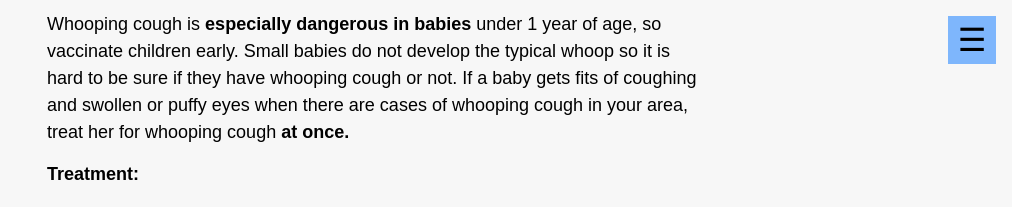
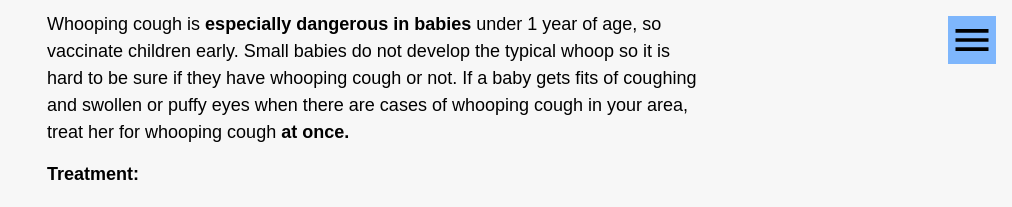
Before and after one commit to junglesta/wherenodoctor, a Jekyll site: the page built from index.html, in a window 1280 px wide and 900 px high, scrolled down 420809 px. Shown: the top 207 px of the window, without its empty margins (268-1280 px from the left). Built offline with Jekyll 4.4.1, drawn with Linux system fonts in a browser that asks for light colours.

Commit message:
svg menu icons now

```diff
--- a/_includes/svg/defs.html
+++ b/_includes/svg/defs.html
@@ -1,4 +1,19 @@
 <svg version="1.1" xmlns="http://www.w3.org/2000/svg" style="display: none;">
+
+  <symbol id="icn--menu" viewBox="0 0 24 24">
+    <title>menu</title>
+      <path d="M0 0h24v24h-24z" fill="none"/>
+      <path d="M3 18h18v-2h-18v2zm0-5h18v-2h-18v2zm0-7v2h18v-2h-18z"/>
+
+  </symbol>
+
+  <symbol id="icn--menuclose" viewBox="0 0 24 24">
+    <title>menuclose</title>
+      <path d="M19 6.41l-1.41-1.41-5.59 5.59-5.59-5.59-1.41 1.41 5.59 5.59-5.59 5.59 1.41 1.41 5.59-5.59 5.59 5.59 1.41-1.41-5.59-5.59z"/>
+      <path d="M0 0h24v24h-24z" fill="none"/>
+
+  </symbol>
+
 
   <symbol id="icn--circlelogo" viewBox="0 0 1000 1000">
     <title>circlelogo</title>
--- a/_sass/_nav_toggle.scss
+++ b/_sass/_nav_toggle.scss
@@ -6,8 +6,6 @@ $nav_height: 100vh;
   top: 1rem;
   right: 1rem;
   z-index: 20;
-  font-size: 32px;
-  line-height: 48px;
   cursor: pointer;
   width: 48px;
   height: 48px;
@@ -17,6 +15,12 @@ $nav_height: 100vh;
 .menu_ico, .close_ico {//buttons
   color: black;
   &:hover { color: white;}
+  > svg {
+    padding: 2px;
+    display: inline-block;
+    width: 44px;
+    height: 44px;
+  }
 }
 
 nav,
--- a/index.html
+++ b/index.html
@@ -10,8 +10,12 @@
     {% include svg/defs.html %}
 
     <div class="menu_toggle" id="toggle_menu">
-      <span id="menu_ico" class="menu_ico ">☰</span>
-      <span id="close_ico" class="close_ico hide">X</span>
+      <span id="menu_ico" class="menu_ico ">
+        {% include svg/use.html id="icn--menu" class="menu_svg" %}
+      </span>
+      <span id="close_ico" class="close_ico hide">
+        {% include svg/use.html id="icn--menuclose" class="menuclose_svg" %}
+      </span>
     </div>
 
     <div class="page_wrapper">
```
Also changed, not shown: _includes/script_menu_toggle.html (+0 -8 lines), _includes/_script_hashchange.html (renamed from _includes/script_hashchange.html), _includes/_script_search.html (renamed from _includes/script_search.html), _includes/_script_search_view.html (renamed from _includes/script_search_view.html), _includes/_script_upup_softcoded.html (renamed from _includes/script_upup_softcoded.html).
